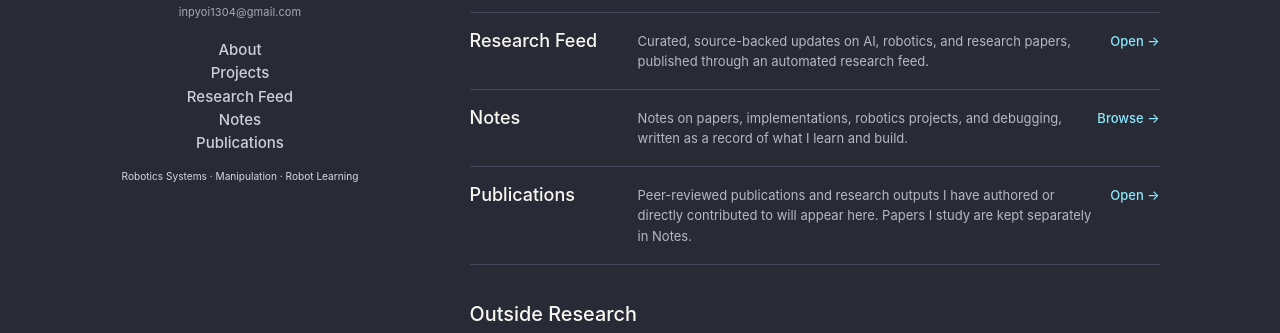
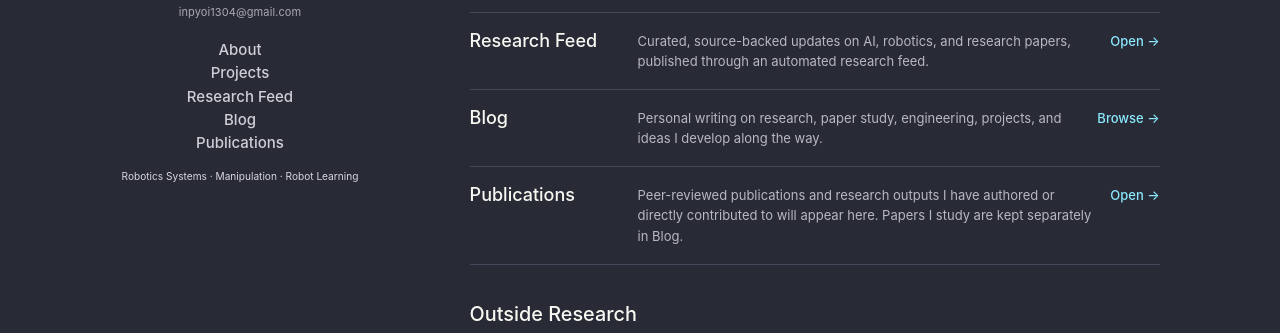
Before and after one commit to nayana224/nayana224.github.io, a Jekyll site: the page index.html, which Jekyll copies as it is, in a window 1280 px wide and 900 px high, scrolled down 1405 px. Shown: the part 418-751 px from the top of the window. Built offline with Jekyll 4.4.1, drawn with Linux system fonts in a browser that asks for light colours.

Commit message:
feat: rename site Notes section to Blog

```diff
--- a/index.html
+++ b/index.html
@@ -47,7 +47,7 @@
           <h2><a href="#about" data-en="About" data-ko="소개">About</a></h2>
           <h2><a href="#projects" data-en="Projects" data-ko="프로젝트">Projects</a></h2>
           <h2><a href="#research-feed" data-en="Research Feed" data-ko="리서치 피드">Research Feed</a></h2>
-          <h2><a href="#notes" data-en="Notes" data-ko="노트">Notes</a></h2>
+          <h2><a href="#blog" data-en="Blog" data-ko="블로그">Blog</a></h2>
           <h2><a href="#publications" data-en="Publications" data-ko="논문">Publications</a></h2>
         </nav>
 
@@ -162,19 +162,19 @@
           <a class="explore-link" href="/research-feed/?v=20260919-2" data-en="Open →" data-ko="보기 →">Open →</a>
         </div>
 
-        <div id="notes" class="explore-item top-level-section">
+        <div id="blog" class="explore-item top-level-section">
           <div class="explore-item-heading">
-            <h2 data-en="Notes" data-ko="노트">Notes</h2>
+            <h2 data-en="Blog" data-ko="블로그">Blog</h2>
           </div>
-          <p data-en="Notes on papers, implementations, robotics projects, and debugging, written as a record of what I learn and build." data-ko="논문, 구현, 로보틱스 프로젝트, 디버깅 과정에서 배우고 만든 내용을 기록합니다.">Notes on papers, implementations, robotics projects, and debugging, written as a record of what I learn and build.</p>
-          <a class="explore-link" href="/notes/?v=20260919-9" data-en="Browse →" data-ko="보기 →">Browse →</a>
+          <p data-en="Personal writing on research, paper study, engineering, projects, and ideas I develop along the way." data-ko="연구, 논문 공부, 엔지니어링, 프로젝트를 진행하며 배우고 생각한 내용을 기록합니다.">Notes on papers, implementations, robotics projects, and debugging, written as a record of what I learn and build.</p>
+          <a class="explore-link" href="/blog/" data-en="Browse →" data-ko="보기 →">Browse →</a>
         </div>
 
         <div id="publications" class="explore-item top-level-section">
           <div class="explore-item-heading">
             <h2 data-en="Publications" data-ko="논문">Publications</h2>
           </div>
-          <p data-en="Peer-reviewed publications and research outputs I have authored or directly contributed to will appear here. Papers I study are kept separately in Notes." data-ko="직접 저자로 참여하거나 기여한 논문과 연구 성과만 이곳에 정리합니다. 읽고 공부한 논문은 Notes에 별도로 기록합니다.">Peer-reviewed publications and research outputs I have authored or directly contributed to will appear here. Papers I study are kept separately in Notes.</p>
+          <p data-en="Peer-reviewed publications and research outputs I have authored or directly contributed to will appear here. Papers I study are kept separately in Blog." data-ko="직접 저자로 참여하거나 기여한 논문과 연구 성과만 이곳에 정리합니다. 읽고 공부한 논문은 Blog에 별도로 기록합니다.">Peer-reviewed publications and research outputs I have authored or directly contributed to will appear here. Papers I study are kept separately in Notes.</p>
           <a class="explore-link" href="./publications.html" data-en="Open →" data-ko="보기 →">Open →</a>
         </div>
       </div>
```
